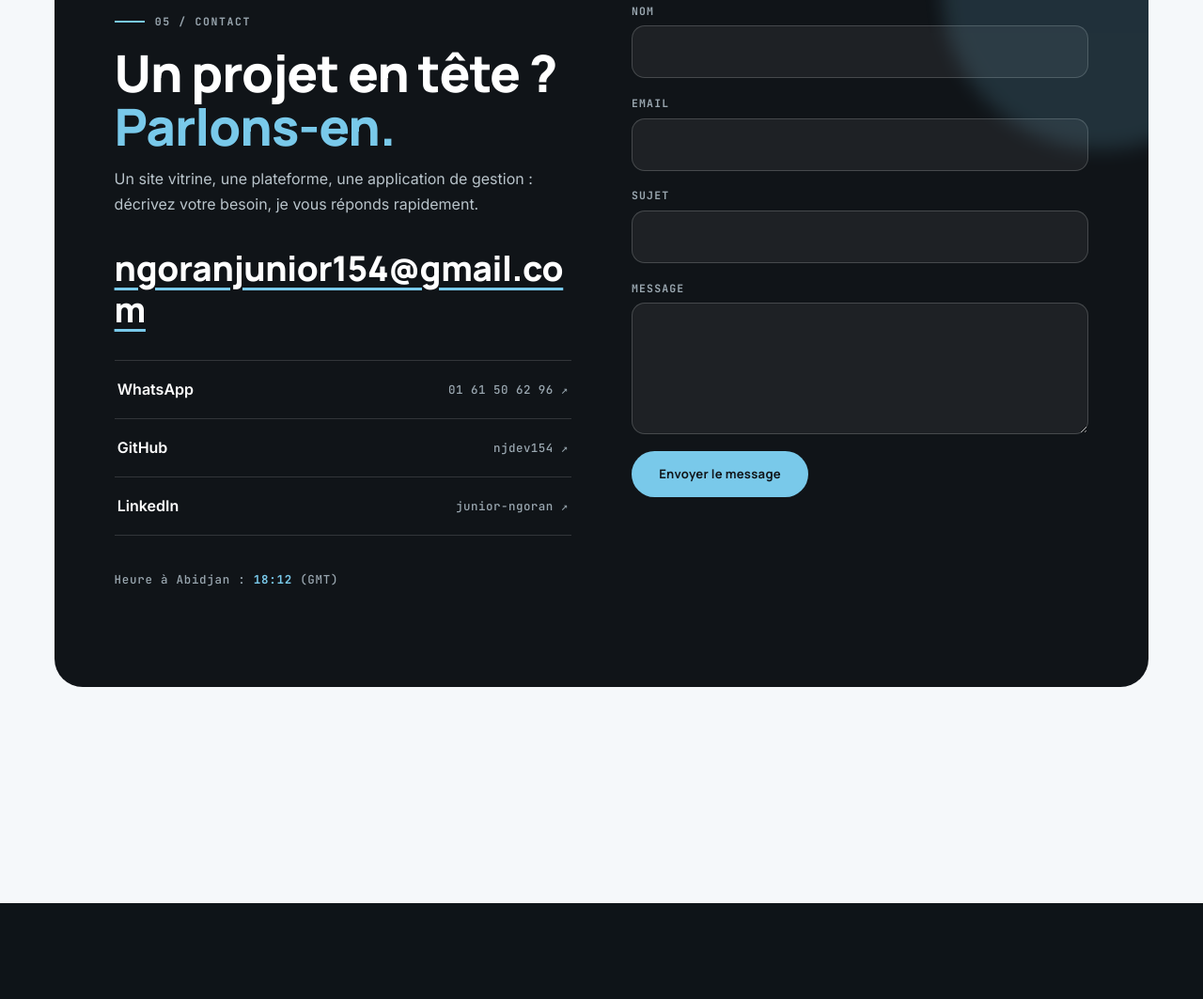
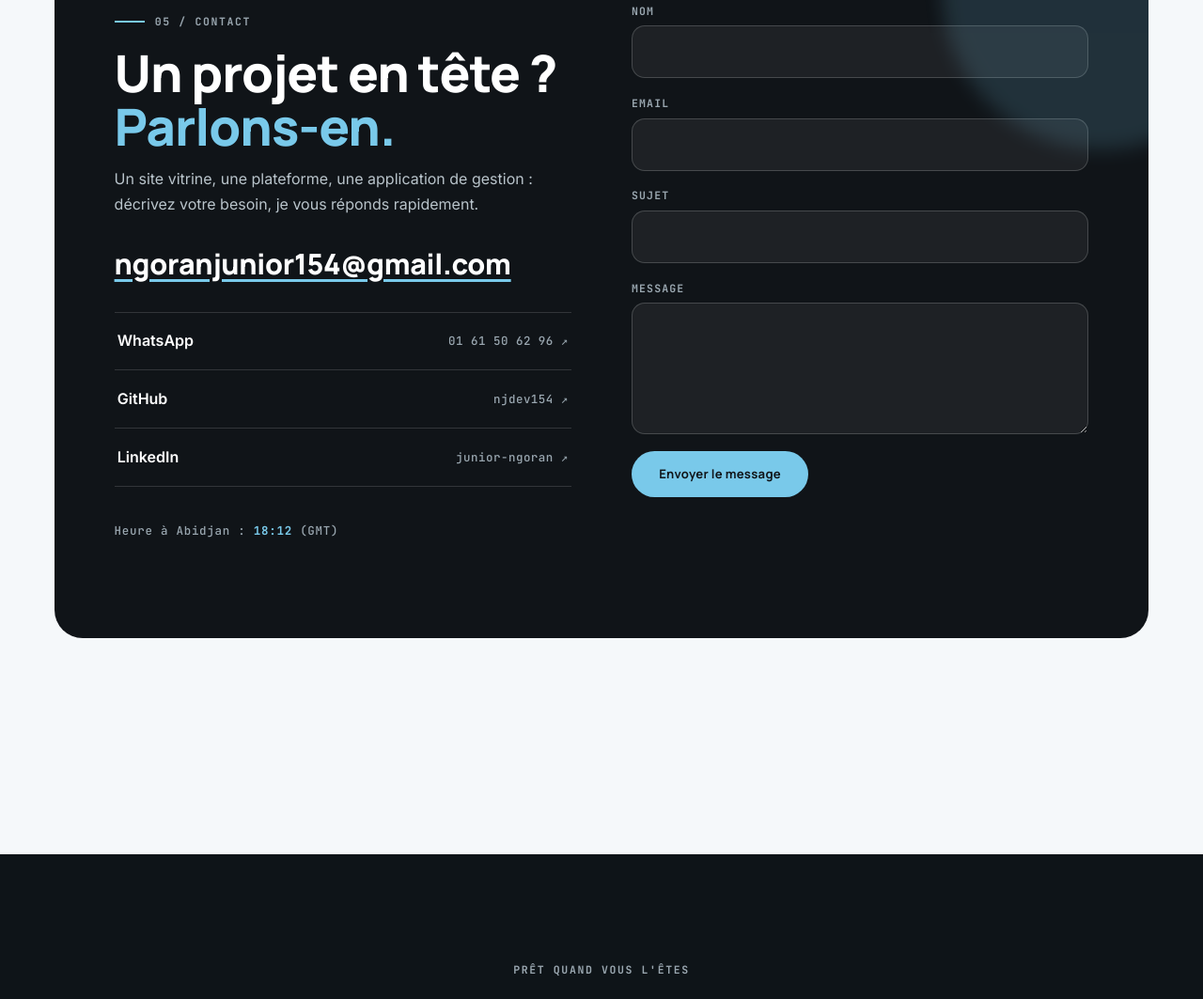
Before and after one commit to njdev154/ngoran-junior-portfolio, a plain HTML site: page index.html in a window 1280 px wide. Shown: the part 7078-8141 px from the top of the page at 94% size. Drawn offline with Linux system fonts and the light colour scheme.

Commit message:
Improve contact email wrapping

```diff
--- a/css/style.css
+++ b/css/style.css
@@ -306,6 +306,7 @@ body.cursor-on .cursor{opacity:1}
   color:#fff;text-decoration:underline;text-decoration-color:var(--accent-bright);text-decoration-thickness:3px;
   text-underline-offset:.18em;margin-bottom:2rem;word-break:break-all;
 }
+.contact .mega{font-size:clamp(1rem,2.4vw,1.9rem);word-break:normal}
 .mega:hover{color:var(--accent-bright)}
 .links{display:grid;gap:0;max-width:560px;margin-bottom:2.4rem;border-top:1px solid rgba(255,255,255,.14)}
 .links a{
--- a/index.html
+++ b/index.html
@@ -340,7 +340,7 @@
             <p class="kicker" data-i18n="k.kicker">05 / Contact</p>
             <h2><span data-i18n="k.t1">Un projet en tête ?</span> <span class="hl" data-i18n="k.t2">Parlons-en.</span></h2>
             <p class="sub" data-i18n="k.lead">Un site vitrine, une plateforme, une application de gestion : décrivez votre besoin, je vous réponds rapidement.</p>
-            <a class="mega" href="mailto:ngoranjunior154@gmail.com" data-cursor="ÉCRIRE">ngoranjunior154@gmail.com</a>
+            <a class="mega" href="mailto:ngoranjunior154@gmail.com" data-cursor="ÉCRIRE">ngoranjunior154@<wbr>gmail.com</a>
             <div class="links">
               <a href="https://wa.me/2250161506296" target="_blank" rel="noopener" data-cursor="OUVRIR ↗">WhatsApp<span>01 61 50 62 96 ↗</span></a>
               <a href="https://github.com/njdev154" target="_blank" rel="noopener" data-cursor="OUVRIR ↗">GitHub<span>njdev154 ↗</span></a>
```
Also changed, not shown: pages/contact.html (+1 -1 lines), 1 other file.
